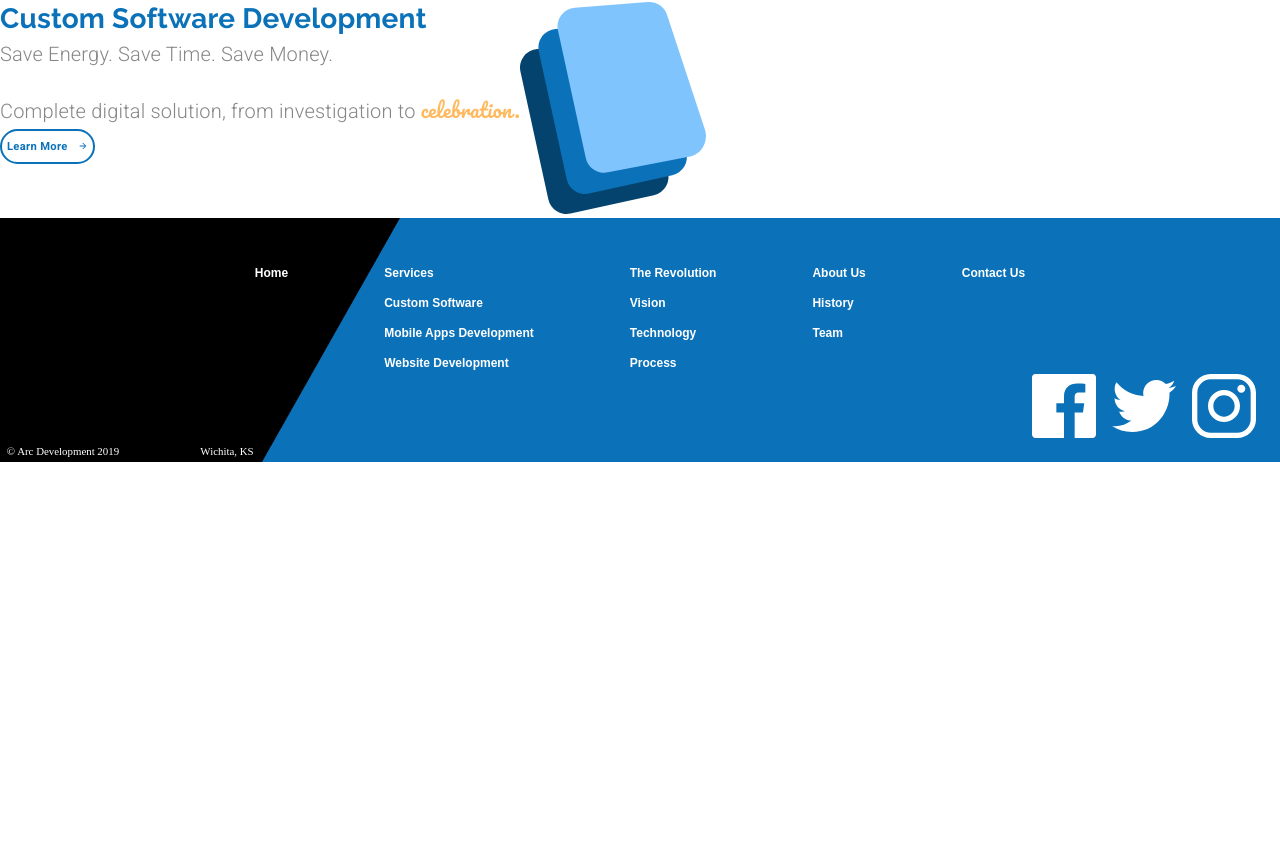
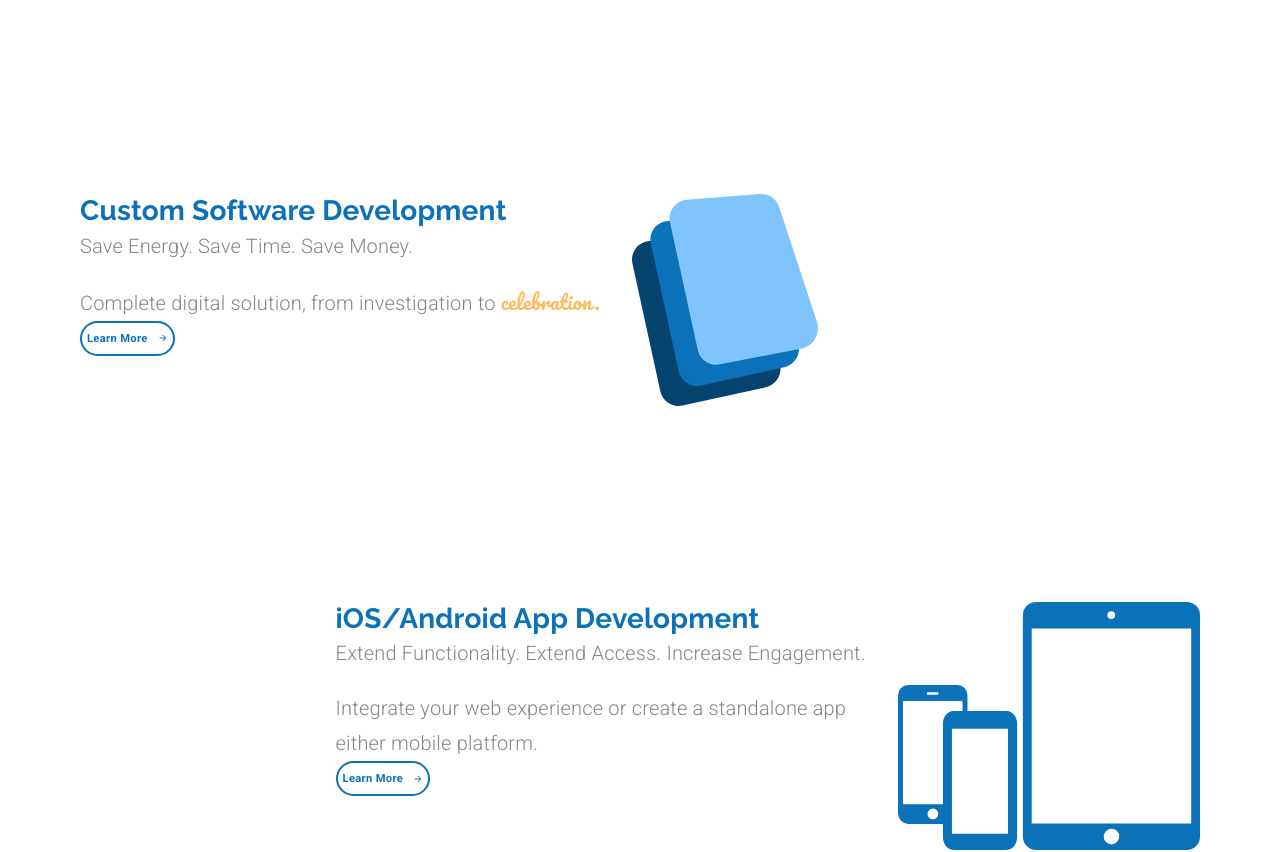
Before and after one commit to sudeen/React-With-MaterialUI, a React (Create React App) app: page / in a window 1280 px wide. Shown: the part 596-1448 px from the top of the page. Before the commit the page ends 1058 px from the top, so only its background shows below. Built offline with nearby package versions, Linux system fonts and the light colour scheme.

Commit message:
adding iOS/Android app seciton

```diff
--- a/src/components/LandingPage.js
+++ b/src/components/LandingPage.js
@@ -5,9 +5,11 @@
 import Button from "@material-ui/core/Button";
 import ButtonArrow from "../components/ui/ButtonArrow";
 import Typography from "@material-ui/core/Typography";
+import useMediaQuery from "@material-ui/core/useMediaQuery";
 
 import animationData from "../animations/landinganimation/data";
 import customSoftwareIcon from "../assets/Custom Software Icon.svg";
+import mobileAppIcon from "../assets/mobileIcon.svg";
 
 const useStyles = makeStyles(theme => ({
   animation: {
@@ -43,7 +45,10 @@
     ...theme.typography.learnButton,
     fontSize: "0.7rem",
     height: 35,
-    padding: 5
+    padding: 5,
+    [theme.breakpoints.down("sm")]: {
+      marginBottom: "2em",
+    },
   },
   mainContainer: {
     marginTop: "5em",
@@ -63,16 +68,29 @@
   },
   specialText: {
     fontFamily: "Pacifico",
-    color: theme.palette.common.orange
+    color: theme.palette.common.orange,
   },
   subtitle: {
-    marginBottom: "1em"
+    marginBottom: "1em",
+  },
+  icon: {
+    marginLeft: "2em",
+    [theme.breakpoints.down("xs")]: {
+      marginLeft: 0,
+    },
+  },
+  serviceContainer: {
+    marginTop: "12em",
+    [theme.breakpoints.down("sm")]: {
+      padding: 25,
+    },
   },
 }));
 
 export default function LandingPage() {
   const classes = useStyles();
   const theme = useTheme();
+  const matchesSM = useMediaQuery(theme.breakpoints.down("sm"));
 
   //   Copied this from github docs
   const defaultOptions = {
@@ -86,7 +104,9 @@
 
   return (
     <Grid container direction="column" className={classes.mainContainer}>
-      <Grid item> {/*-----Hero Block-----*/}
+      <Grid item>
+        {" "}
+        {/*-----Hero Block-----*/}
         <Grid container justify="flex-end" alignItems="center" direction="row">
           <Grid sm item className={classes.heroTextContainer}>
             <Typography variant="h2" align="center">
@@ -121,12 +141,22 @@
           </Grid>
         </Grid>
       </Grid>
-      <Grid item> {/*-----Services Block-----*/}
-        <Grid container direction="row">
-          <Grid item>
-            <Typography variant="h4">
-            Custom Software Development
-            </Typography>
+      <Grid item>
+        {/*-----Services Block-----*/}
+        <Grid
+          container
+          direction="row"
+          justify={matchesSM ? "center" : undefined}
+          className={classes.serviceContainer}
+        >
+          <Grid
+            item
+            style={{
+              marginLeft: matchesSM ? 0 : "5em",
+              textAlign: matchesSM ? "center" : undefined,
+            }}
+          >
+            <Typography variant="h4">Custom Software Development</Typography>
             <Typography variant="subtitle1" className={classes.subtitle}>
               Save Energy. Save Time. Save Money.
             </Typography>
@@ -135,12 +165,60 @@
               <span className={classes.specialText}>celebration.</span>
             </Typography>
             <Button variant="outlined" className={classes.learnButton}>
-            <span style={{ marginRight: 10 }}>Learn More</span>
-            <ButtonArrow width={10} height={10} fill={theme.palette.common.blue}></ButtonArrow>
+              <span style={{ marginRight: 10 }}>Learn More</span>
+              <ButtonArrow
+                width={10}
+                height={10}
+                fill={theme.palette.common.blue}
+              ></ButtonArrow>
             </Button>
           </Grid>
           <Grid item>
-            <img alt="custom software icon" src={customSoftwareIcon} />
+            <img
+              className={classes.icon}
+              alt="custom software icon"
+              src={customSoftwareIcon}
+            />
+          </Grid>
+        </Grid>
+      </Grid>
+      <Grid item>
+        {/*-----iOS/Android Block-----*/}
+        <Grid
+          container
+          direction="row"
+          justify={matchesSM ? "center" : "flex-end"}
+          className={classes.serviceContainer}
+        >
+          <Grid
+            item
+            style={{
+              textAlign: matchesSM ? "center" : undefined,
+            }}
+          >
+            <Typography variant="h4">iOS/Android App Development</Typography>
+            <Typography variant="subtitle1" className={classes.subtitle}>
+              Extend Functionality. Extend Access. Increase Engagement.
+            </Typography>
+            <Typography variant="subtitle1">
+              Integrate your web experience or create a standalone app
+              {matchesSM ? null : <br />} either mobile platform.
+            </Typography>
+            <Button variant="outlined" className={classes.learnButton}>
+              <span style={{ marginRight: 10 }}>Learn More</span>
+              <ButtonArrow
+                width={10}
+                height={10}
+                fill={theme.palette.common.blue}
+              ></ButtonArrow>
+            </Button>
+          </Grid>
+          <Grid item style={{ marginRight: matchesSM ? 0 : "5em" }}>
+            <img
+              className={classes.icon}
+              alt="mobile phone icon"
+              src={mobileAppIcon}
+            />
           </Grid>
         </Grid>
       </Grid>
--- a/src/components/ui/Footer.js
+++ b/src/components/ui/Footer.js
@@ -115,7 +115,7 @@
                 to="/mobileapps"
                 className={classes.link}
               >
-                Mobile Apps Development
+                iOS/Android Apps Development
               </Grid>
               <Grid
                 item
--- a/src/components/ui/Header.js
+++ b/src/components/ui/Header.js
@@ -172,7 +172,7 @@
       selectedIndex: 1,
     },
     {
-      name: "Mobile App Development",
+      name: "iOS/Android App Development",
       link: "/mobileapps",
       activeIndex: 1,
       selectedIndex: 2,
```
